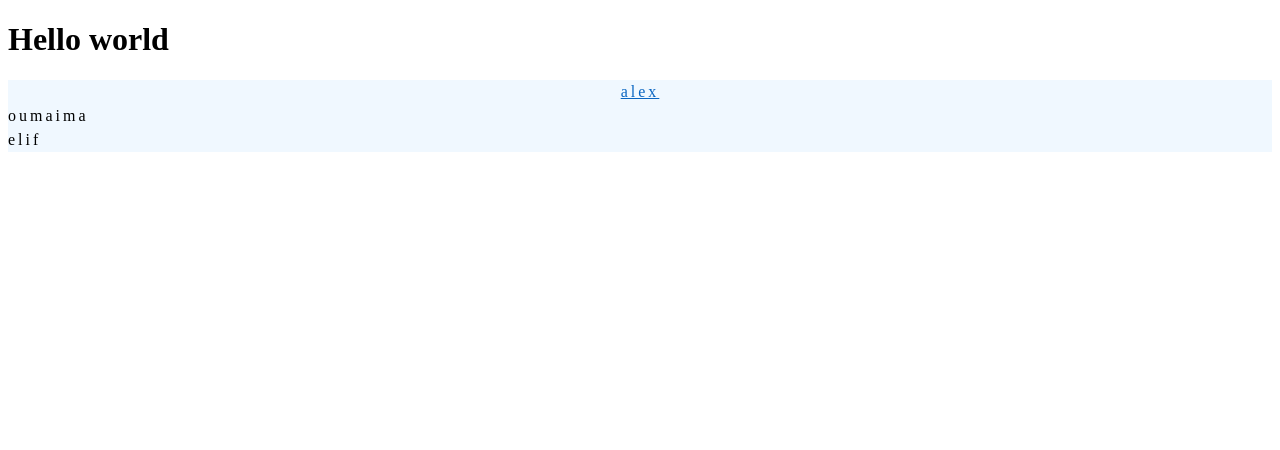
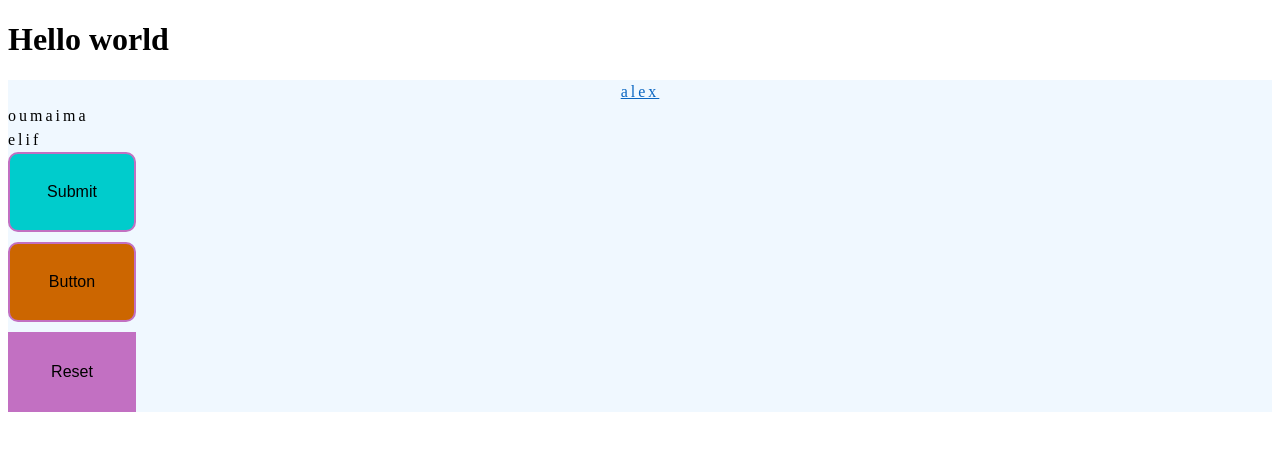
Before and after one commit to Alez05/my-portfolio-v2, a Next.js app: page / in a window 1280 px wide. Shown: the top 450 px of the page. Built offline with nearby package versions, Linux system fonts and the light colour scheme.

Commit message:
type button - error whhile handling the type Fixes #15

```diff
--- a/src/app/page.tsx
+++ b/src/app/page.tsx
@@ -18,6 +18,30 @@ const Home = () => {
         <Text letterSpacing='3px'>oumaima</Text>
         <Text letterSpacing='3px'>elif</Text>
       </FlexBox>
+      <FlexBox gap={10}>
+        <Button
+          type='submit'
+          backgroundColor='var(--color-primary)'
+          border='2px solid var(--color-rose)'
+          borderRadius='10px'
+        >
+          Submit
+        </Button>
+        <Button
+          type='button'
+          backgroundColor='var(--color-secondary)'
+          border='2px solid var(--color-rose)'
+          borderRadius='10px'
+        >
+          Button
+        </Button>
+        <Button
+          type='reset'
+          backgroundColor='var(--color-rose)'
+        >
+          Reset
+        </Button>
+      </FlexBox>
     </main>
   );
 };
--- a/src/libs/ui/atom/gridbox/gridbox.css
+++ b/src/libs/ui/atom/gridbox/gridbox.css
@@ -14,16 +14,16 @@
   --place-content: unset;
 
   display: grid;
-  grid-template-columns: var(--grid-template-columns, none);
-  grid-template-rows: var(--grid-template-rows, none);
-  gap: var(--grid-gap, 0);
-  justify-items: var(--justify-items, stretch);
-  align-items: var(--align-items, stretch);
-  justify-content: var(--justify-content, stretch);
-  align-content: var(--align-content, stretch);
-  grid-auto-flow: var(--grid-auto-flow, row);
-  grid-auto-columns: var(--grid-auto-columns, auto);
-  grid-auto-rows: var(--grid-auto-rows, auto);
-  place-items: var(--place-items, unset);
-  place-content: var(--place-content, unset);
+  grid-template-columns: var(--grid-template-columns);
+  grid-template-rows: var(--grid-template-rows);
+  gap: var(--gap);
+  justify-items: var(--justify-items);
+  align-items: var(--align-items);
+  justify-content: var(--justify-content);
+  align-content: var(--align-content);
+  grid-auto-flow: var(--grid-auto-flow);
+  grid-auto-columns: var(--grid-auto-columns);
+  grid-auto-rows: var(--grid-auto-rows);
+  place-items: var(--place-items);
+  place-content: var(--place-content);
 }
--- a/src/libs/util/lib/stil.ts
+++ b/src/libs/util/lib/stil.ts
@@ -141,20 +141,6 @@ export const getStil = (
     return '';
   };
 
-  // grid-gap
-  const gridGapList = (
-    Array.isArray(obiect.gridGap) ? obiect.gridGap : [obiect.gridGap]
-  ) as number[];
-
-  const gridGap = () => {
-    if (gridGapList.length === 1) {
-      return `${gridGapList[0] / 16}rem`;
-    } else if (gridGapList.length === 2) {
-      return `${gridGapList[0] / 16}rem ${gridGapList[1] / 16}rem`;
-    }
-    return '';
-  };
-
   //grid-auto-flow
   const gridFlow = obiect.gridFlow ? `${obiect.gridFlow}` : '';
 
@@ -171,9 +157,6 @@ export const getStil = (
 
   // place-content
   const placeContent = obiect.placeContent ? `${obiect.placeContent}` : '';
-
-  // button type
-  const type = obiect.type ? `${obiect.type}` : '';
 
   // line-height
   const lineHeight = obiect.lineHeight ? `${obiect.lineHeight}` : '';
@@ -224,7 +207,6 @@ export const getStil = (
     '--cursor': cursor,
     '--inset': inset,
     '--float': float,
-    '--grid-gap': gridGap(),
     '--grid-template-columns': gridColumn(),
     '--grid-template-rows': gridRow(),
     '--justify-items': justifyItems,
@@ -233,7 +215,6 @@ export const getStil = (
     '--grid-auto-rows': gridAutoRow,
     '--place-items': placeItems,
     '--place-content': placeContent,
-    '--type': type,
     '--line-height': lineHeight,
     '--text-decoration': textDecoration(),
     '--font-weight': fontWeight(),
```
